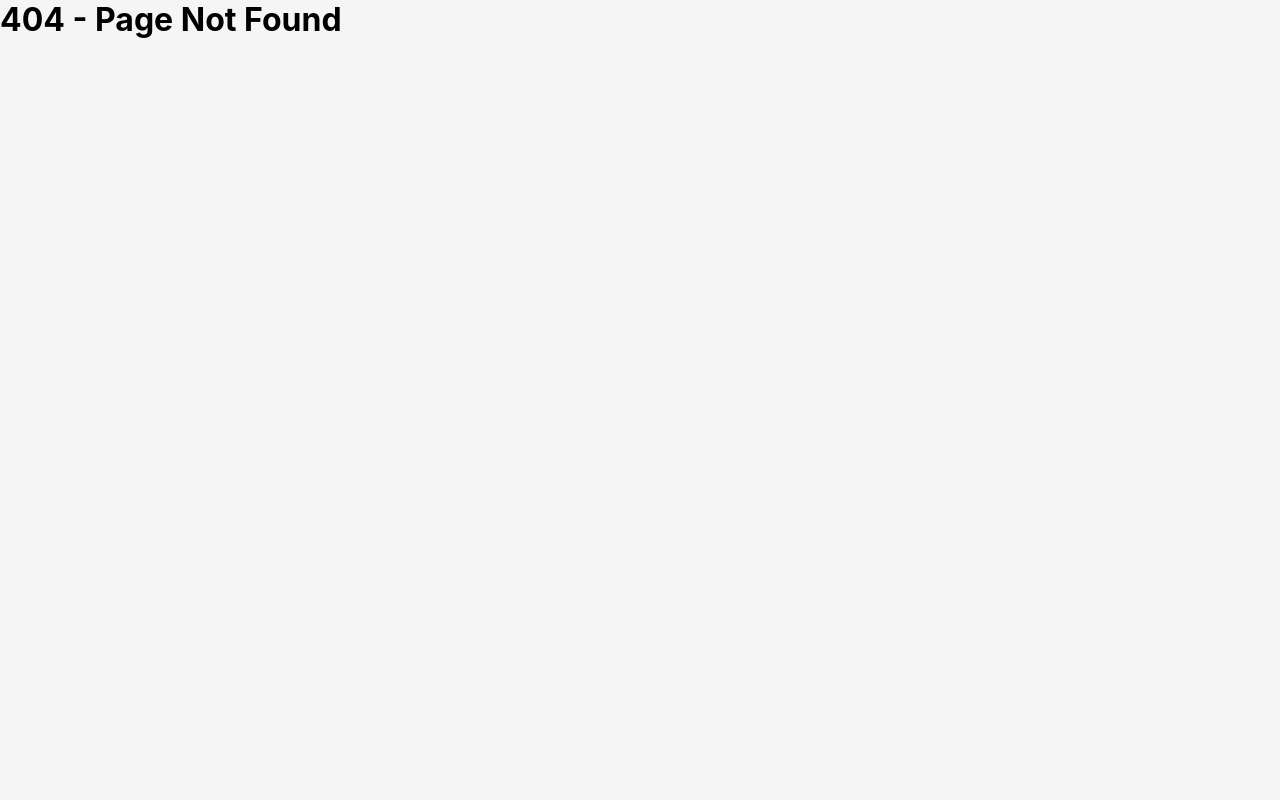
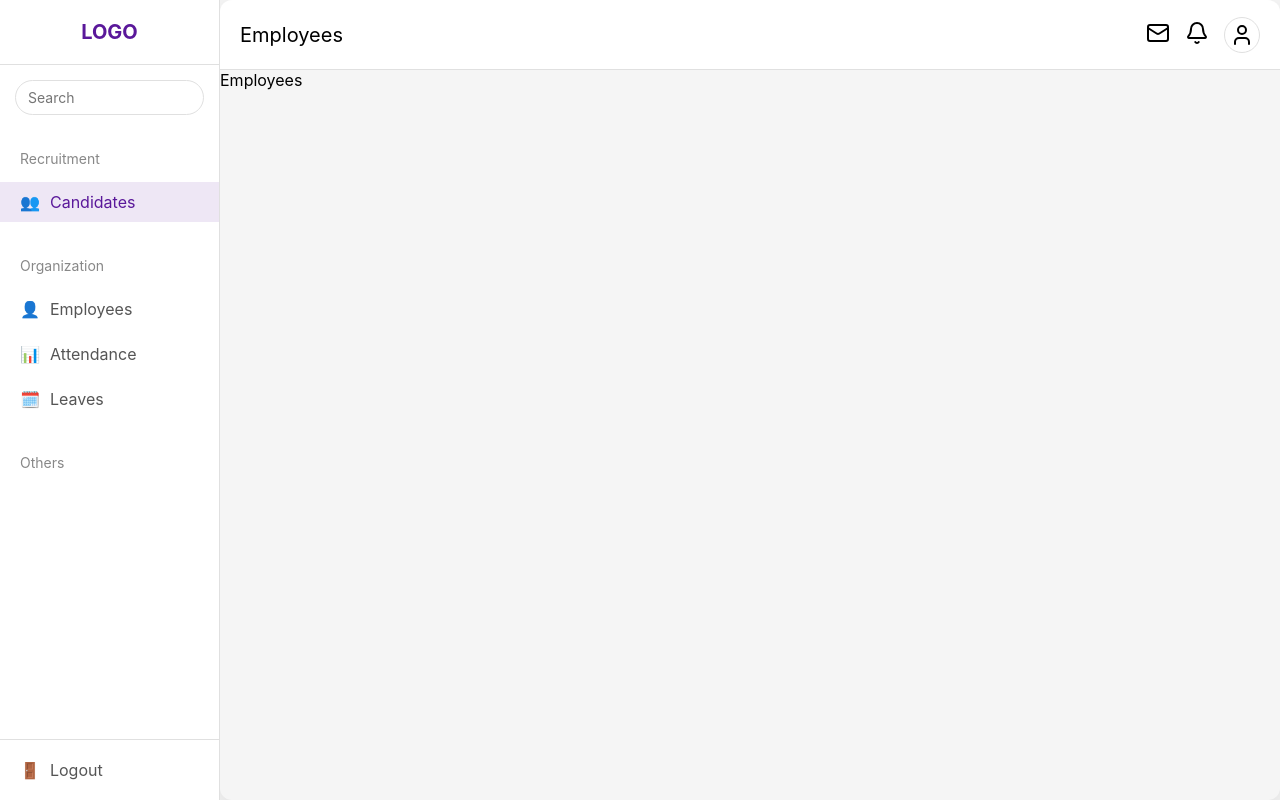
Before and after one commit to ichanddan/PSQUARE, a React (Vite) app: page /employees in a window 1280 px wide. Before the commit this address had no page. Built offline with nearby package versions, Linux system fonts and the light colour scheme.

Commit message:
Add Dashboard layout with Header and Sidebar components; implement Home, Candidates, and Employees pages

```diff
--- a/package.json
+++ b/package.json
@@ -10,6 +10,7 @@
     "preview": "vite preview"
   },
   "dependencies": {
+    "antd": "^5.24.6",
     "lucide": "^0.487.0",
     "lucide-react": "^0.487.0",
     "react": "^19.0.0",
--- a/src/App.jsx
+++ b/src/App.jsx
@@ -1,6 +1,9 @@
-import { BrowserRouter as Router, Routes, Route } from "react-router-dom";
+import { Route, BrowserRouter as Router, Routes } from "react-router-dom";
 import Login from "./pages/auth/Login";
 import Signup from "./pages/auth/Signup";
+import Candidates from "./pages/candidates/Candidates";
+import Home from "./pages/home/home";
+import Employees from "./pages/employees/Employees";
 
 function App() {
   const NotFound = () => <h1>404 - Page Not Found</h1>;
@@ -8,9 +11,11 @@ function App() {
   return (
     <Router>
       <Routes>
-        {/* <Route path="/" element={<Home />} /> */}
+        <Route path="/" element={<Home />} />
         <Route path="/auth/login" element={<Login />} />
         <Route path="/auth/signup" element={<Signup />} />
+        <Route path="/candidates" element={<Candidates />} /> {/* 404 Page */}
+        <Route path="/employees" element={<Employees />} /> {/* 404 Page */}
         <Route path="*" element={<NotFound />} /> {/* 404 Page */}
       </Routes>
     </Router>
--- /dev/null
+++ b/src/components/Dashboard.jsx
@@ -0,0 +1,17 @@
+import Header from "./Header";
+import "./dashboard.css";
+import Sidebar from "./SideBar";
+
+const Dashboard = ({ children }) => {
+  return (
+    <div className="dashboard-container">
+      <Sidebar />
+      <main className="main-content">
+        <Header />
+        {children}
+      </main>
+    </div>
+  );
+};
+
+export default Dashboard;
--- /dev/null
+++ b/src/components/Header.jsx
@@ -0,0 +1,28 @@
+import { Bell, Mail, User } from "lucide-react";
+import React from "react";
+import { useLocation } from "react-router-dom";
+import "./header.css";
+
+const Header = () => {
+  const title = useLocation().pathname.split("/").slice(-1)[0].replace(/-/g, " ");
+  const formattedTitle = title.charAt(0).toUpperCase() + title.slice(1);
+  return (
+    <header className="header">
+      <h1 className="page-title">{formattedTitle}</h1>
+      <div className="header-actions">
+        <div className="notification-icon">
+          <Mail />
+        </div>
+        <div className="notification-icon">
+          <Bell />
+        </div>
+        <div className="user-profile">
+          <User />
+        </div>
+          {/* <span className="dropdown-arrow"><ChevronDown /></span> */}
+      </div>
+    </header>
+  );
+};
+
+export default Header;
--- /dev/null
+++ b/src/components/SideBar.jsx
@@ -0,0 +1,65 @@
+import { Link } from "react-router-dom";
+import "./sidebar.css";
+
+const Sidebar = () => {
+  return (
+    <aside className="sidebar">
+      <div className="logo-container">
+        <div className="logo">LOGO</div>
+      </div>
+
+      <div className="sidebar-search">
+        <input type="text" placeholder="Search" />
+      </div>
+
+      <div className="sidebar-section">
+        <h3 className="section-title">Recruitment</h3>
+        <ul className="nav-list">
+          <li className="nav-item active">
+            <Link to="/candidates" className="nav-link">
+              <span className="icon">👥</span>
+              <span className="text">Candidates</span>
+            </Link>
+          </li>
+        </ul>
+      </div>
+
+      <div className="sidebar-section">
+        <h3 className="section-title">Organization</h3>
+        <ul className="nav-list">
+          <li className="nav-item">
+            <Link to="/employees" className="nav-link">
+              <span className="icon">👤</span>
+              <span className="text">Employees</span>
+            </Link>
+          </li>
+          <li className="nav-item">
+            <Link to="/attendance" className="nav-link">
+              <span className="icon">📊</span>
+              <span className="text">Attendance</span>
+            </Link>
+          </li>
+          <li className="nav-item">
+            <Link to="/leaves" className="nav-link">
+              <span className="icon">🗓️</span>
+              <span className="text">Leaves</span>
+            </Link>
+          </li>
+        </ul>
+      </div>
+
+      <div className="sidebar-section">
+        <h3 className="section-title">Others</h3>
+      </div>
+
+      <div className="sidebar-footer">
+        <Link to="/logout" className="logout-link">
+          <span className="icon">🚪</span>
+          <span className="text">Logout</span>
+        </Link>
+      </div>
+    </aside>
+  );
+};
+
+export default Sidebar;
--- /dev/null
+++ b/src/components/dashboard.css
@@ -0,0 +1,21 @@
+/* Dashboard Container */
+.dashboard-container {
+  display: flex;
+  min-height: 100vh;
+}
+
+/* Main Content Styles */
+.main-content {
+  flex: 1;
+  margin-left: 220px;
+  display: flex;
+  flex-direction: column;
+  width: 100%;
+}
+
+/* Responsive Styles */
+@media (max-width: 768px) {
+  .main-content {
+    margin-left: 70px;
+  }
+}
--- /dev/null
+++ b/src/components/header.css
@@ -0,0 +1,47 @@
+/* Header Styles */
+.header {
+    height: 70px;
+    background-color: white;
+    border-bottom: 1px solid #e0e0e0;
+    display: flex;
+    align-items: center;
+    justify-content: space-between;
+    padding: 0 20px;
+  }
+
+  .page-title {
+    font-size: 20px;
+    font-weight: normal;
+  }
+
+  .header-actions {
+    display: flex;
+    align-items: center;
+    gap: 15px;
+  }
+
+  .notification-icon {
+    font-size: 18px;
+    cursor: pointer;
+  }
+
+  .user-profile {
+    display: flex;
+    align-items: center;
+    cursor: pointer;
+    border: 1px solid #e0e0e0;
+    border-radius: 50%;
+    padding: 5px;
+  }
+
+  .profile-image {
+    width: 35px;
+    height: 35px;
+    border-radius: 50%;
+    object-fit: cover;
+  }
+
+  .dropdown-arrow {
+    margin-left: 5px;
+    font-size: 10px;
+  }
--- /dev/null
+++ b/src/components/sidebar.css
@@ -0,0 +1,111 @@
+/* Sidebar Styles */
+.sidebar {
+  width: 220px;
+  background-color: white;
+  border-right: 1px solid #e0e0e0;
+  display: flex;
+  flex-direction: column;
+  position: fixed;
+  height: 100vh;
+  overflow-y: auto;
+}
+
+.logo-container {
+  padding: 20px;
+  border-bottom: 1px solid #e0e0e0;
+}
+
+.logo {
+  color: #5a189a;
+  font-size: 20px;
+  font-weight: bold;
+}
+
+.sidebar-search {
+  padding: 15px;
+}
+
+.sidebar-search input {
+  width: 100%;
+  padding: 8px 12px;
+  border: 1px solid #e0e0e0;
+  border-radius: 20px;
+  outline: none;
+  font-size: 14px;
+}
+
+.sidebar-section {
+  padding: 10px 0;
+}
+
+.section-title {
+  padding: 10px 20px;
+  color: #888;
+  font-size: 14px;
+  font-weight: normal;
+}
+
+.nav-list {
+  list-style: none;
+}
+
+.nav-item {
+  margin: 5px 0;
+}
+
+.nav-item.active .nav-link {
+  color: #5a189a;
+  background-color: rgba(90, 24, 154, 0.1);
+}
+
+.nav-link {
+  display: flex;
+  align-items: center;
+  padding: 10px 20px;
+  color: #555;
+  text-decoration: none;
+  transition: all 0.3s ease;
+}
+
+.nav-link:hover {
+  background-color: rgba(0, 0, 0, 0.05);
+}
+
+.icon {
+  margin-right: 10px;
+  font-size: 16px;
+}
+
+.sidebar-footer {
+  margin-top: auto;
+  padding: 20px;
+  border-top: 1px solid #e0e0e0;
+}
+
+.logout-link {
+  display: flex;
+  align-items: center;
+  color: #555;
+  text-decoration: none;
+}
+
+/* Responsive Styles */
+@media (max-width: 768px) {
+  .sidebar {
+    width: 70px;
+  }
+
+  .sidebar .text,
+  .sidebar .section-title,
+  .sidebar-search {
+    display: none;
+  }
+
+  .nav-link {
+    justify-content: center;
+  }
+
+  .icon {
+    margin-right: 0;
+  }
+}
--- /dev/null
+++ b/src/pages/candidates/Candidates.jsx
@@ -0,0 +1,6 @@
+import React from "react";
+import Dashboard from "../../components/Dashboard";
+
+export default function Candidates() {
+  return <Dashboard>Candidates</Dashboard>;
+}
--- /dev/null
+++ b/src/pages/employees/Employees.jsx
@@ -0,0 +1,8 @@
+import React from 'react'
+import Dashboard from '../../components/Dashboard'
+
+export default function Employees() {
+  return (
+    <Dashboard>Employees</Dashboard>
+  )
+}
--- /dev/null
+++ b/src/pages/home/Home.jsx
@@ -0,0 +1,6 @@
+import React from "react";
+import Dashboard from "../../components/Dashboard";
+
+export default function Home() {
+  return <Dashboard>home</Dashboard>;
+}
```
Also changed, not shown: 1 other file (tests, documents, lock files or other folders).
